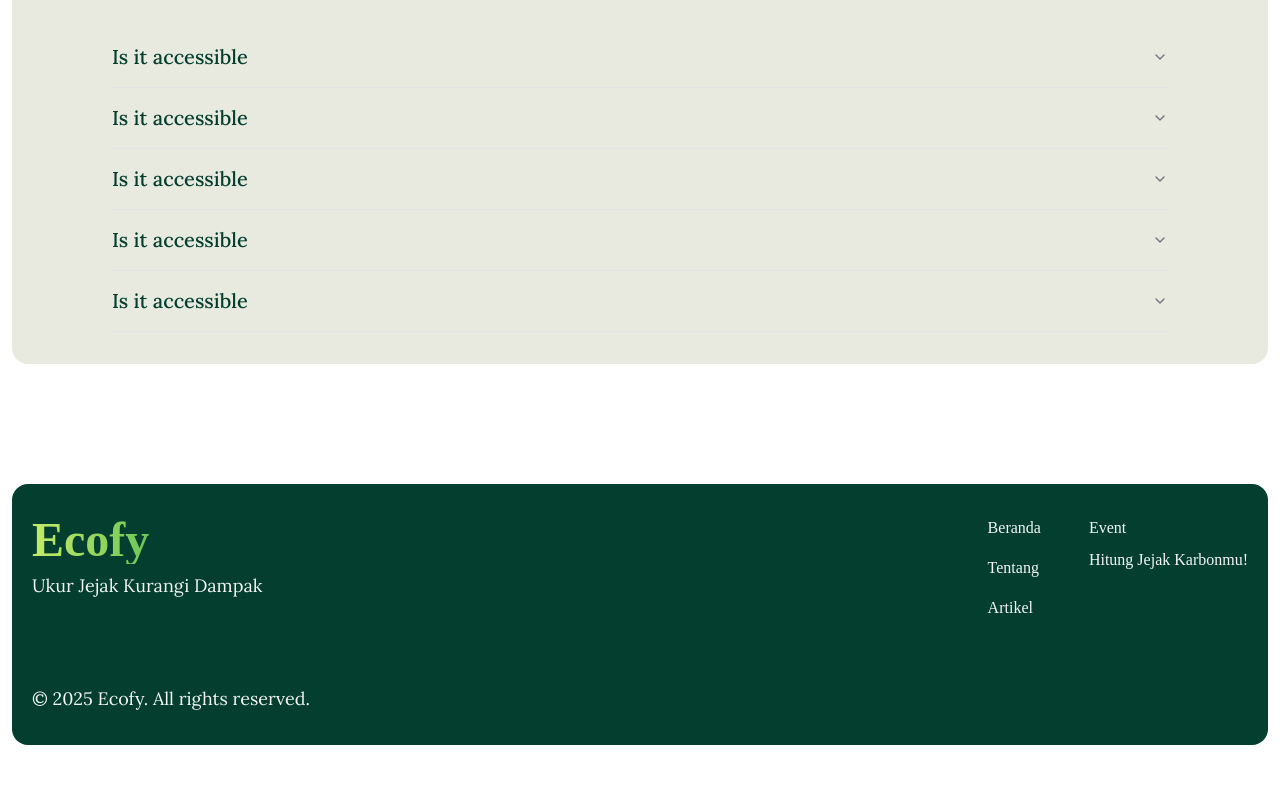
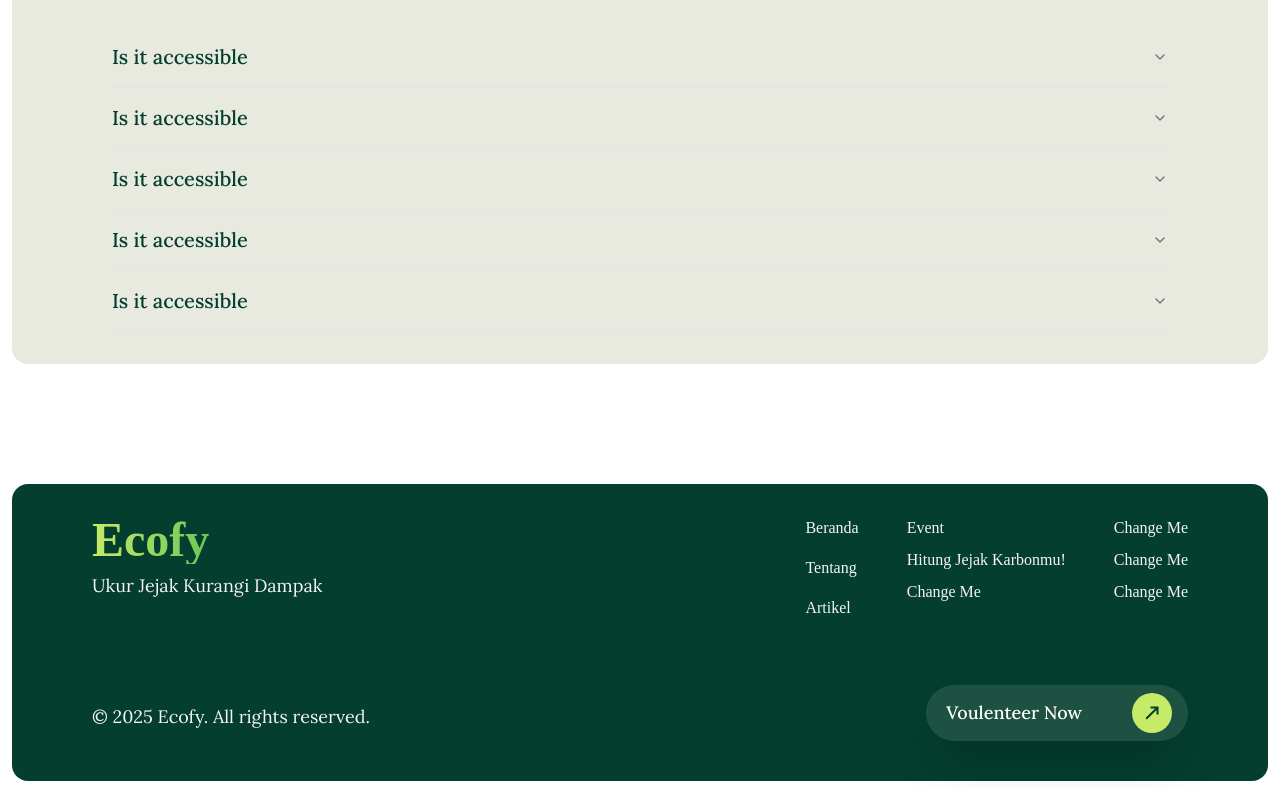
Before and after one commit to kdandy/ecofy, a Next.js app: page / in a window 1280 px wide. Shown: the part 5631-6420 px from the top of the page. Before the commit the page ends 6384 px from the top, so only its background shows below. Built offline with nearby package versions, Linux system fonts and the light colour scheme.

Commit message:
Modify footer style

```diff
--- a/src/components/common/Footer.js
+++ b/src/components/common/Footer.js
@@ -3,11 +3,15 @@
 import React from "react";
 import CustomContainer from "../custom/CustomContainer";
 import Link from "next/link";
-
+import { CgArrowTopRight } from "react-icons/cg";
+import { FaArrowRight } from "react-icons/fa";
 const Footer = () => {
   return (
     <footer className="px-3">
-      <CustomContainer customWidth="max-w-[1600px]" className="bg-secondary sm:flex-row flex-col px-20 font-lora py-8 rounded-2xl mb-2">
+      <CustomContainer
+        customWidth="max-w-[1600px]"
+        className="bg-secondary sm:flex-row flex-col px-8 sm:px-[80px] font-lora py-8 rounded-2xl mb-2"
+      >
         <div className="flex justify-between sm:flex-row flex-col">
           <div className="inline-block">
             <h1 className="text-5xl font-poppins font-bold bg-gradient-to-r from-primary to-green-600 bg-clip-text text-transparent">
@@ -33,15 +37,45 @@ const Footer = () => {
               <Link href="/event" className="hover:underline">
                 Event
               </Link>
-              <Link href="https://carbon.ecofy.dandy.my.id" className="hover:underline">
+              <Link
+                href="https://carbon.ecofy.dandy.my.id"
+                className="hover:underline"
+              >
                 Hitung Jejak Karbonmu!
+              </Link>
+              <Link href="/change" className="hover:underline">
+                Change me
+              </Link>
+            </div>
+            <div className="text-[#f5f5f5] font-poppins text-md capitalize flex flex-col gap-2">
+              <Link href="/change" className="hover:underline">
+                Change me
+              </Link>
+              <Link href="/change" className="hover:underline">
+                Change me
+              </Link>
+              <Link href="/change" className="hover:underline">
+                Change me
               </Link>
             </div>
           </div>
         </div>
-        <p className="text-lg mt-[65px] text-[#f5f5f5]">
-          &copy; {new Date().getFullYear()} Ecofy. All rights reserved.
-        </p>
+        <div className="flex flex-col-reverse sm:flex-row mt-8 gap-4 sm:gap-0 justify-between items-center sm:mt-[65px]">
+          <p className="text-lg text-[#f5f5f5]">
+            &copy; {new Date().getFullYear()} Ecofy. All rights reserved.
+          </p>
+          <div className="inline-block">
+            <div className="w-full group cursor-pointer text-white z-20 relative flex items-center justify-between shadow-2xl bg-primaryShadow px-4 py-2 mb-2 rounded-full transition-all duration-300 group-hover:shadow-lg group-hover:bg-secondary">
+              <p className="font-medium pr-[50px] text-lg ml-1 transition-all duration-300 group-hover:text-white">
+                Voulenteer Now
+              </p>
+              <button className="bg-primary group-hover:bg-secondary text-2xl p-2 rounded-full transition-all duration-300 text-secondary group-hover:text-white transform group-hover:scale-110">
+                <CgArrowTopRight className="block group-hover:hidden transition-all duration-300" />
+                <FaArrowRight className="hidden group-hover:block transition-all duration-300" />
+              </button>
+            </div>
+          </div>
+        </div>
       </CustomContainer>
     </footer>
   );
```
